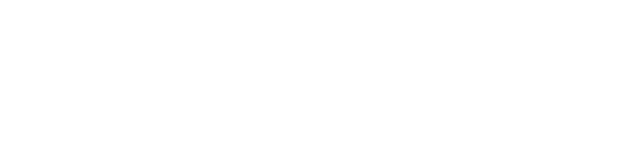
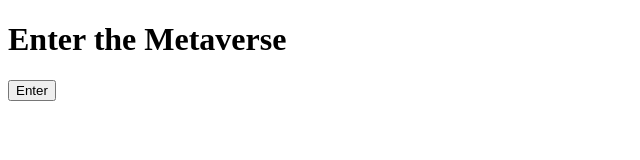
Before and after one commit to acciojob/enter-metaverse-painter98, a website: page main.html in a window 1280 px wide. Shown: the whole page, without its empty margins (0-640 px from the left). Drawn offline with Linux system fonts and the light colour scheme.

Commit message:
created a submission

```diff
--- a/main.html
+++ b/main.html
@@ -8,6 +8,10 @@
 
 <body>
 	<!-- the entire body must be written by student -->
+	<p id="status">
+		<h1>Enter the Metaverse</h1>
+	</p>
+	<button id="enterBtn" onclick="enter()">Enter</button>
     <script type="text/javascript" src="./script.js">
 </script>
 
--- a/script.js
+++ b/script.js
@@ -1 +1,4 @@
 //your JS code here. If required.
+function enter(){
+	document.querySelector('h1').innerText='Entered Metaverse';
+}
```
